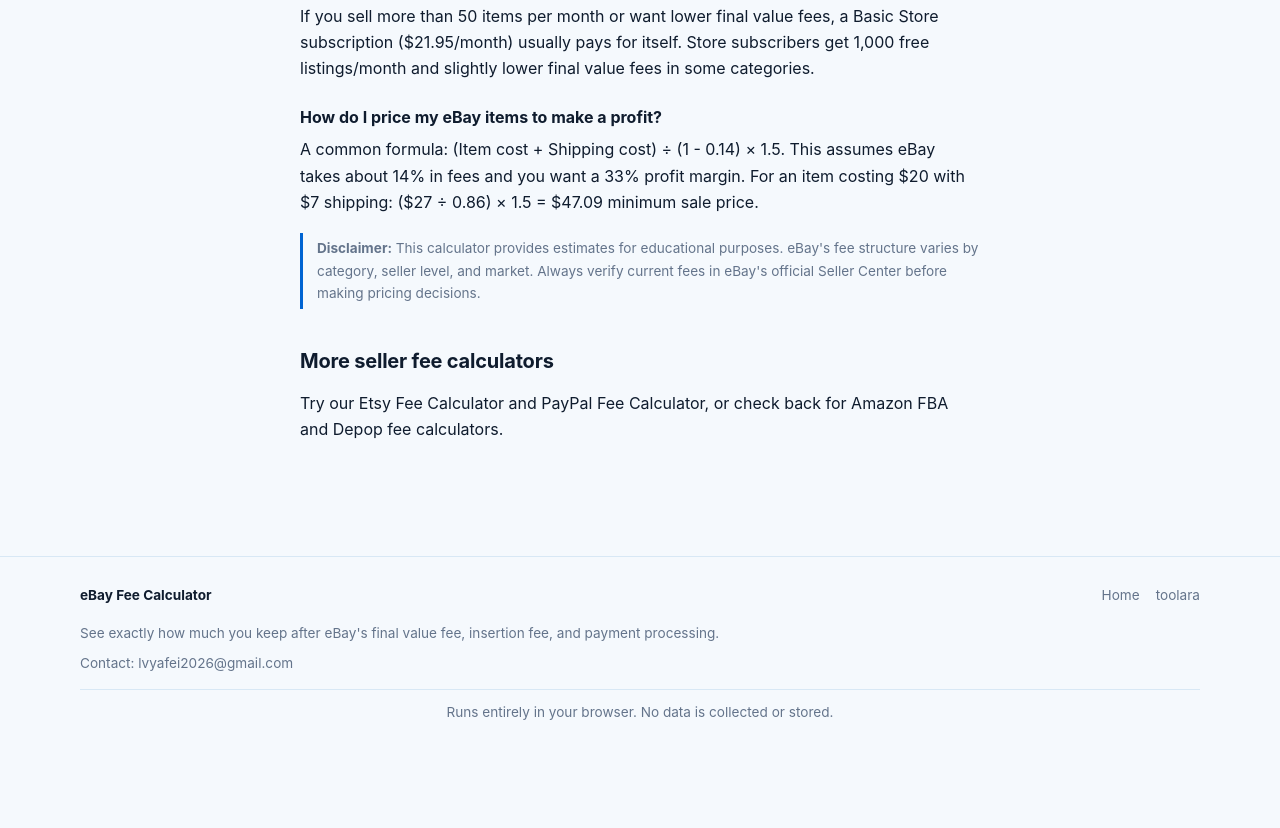
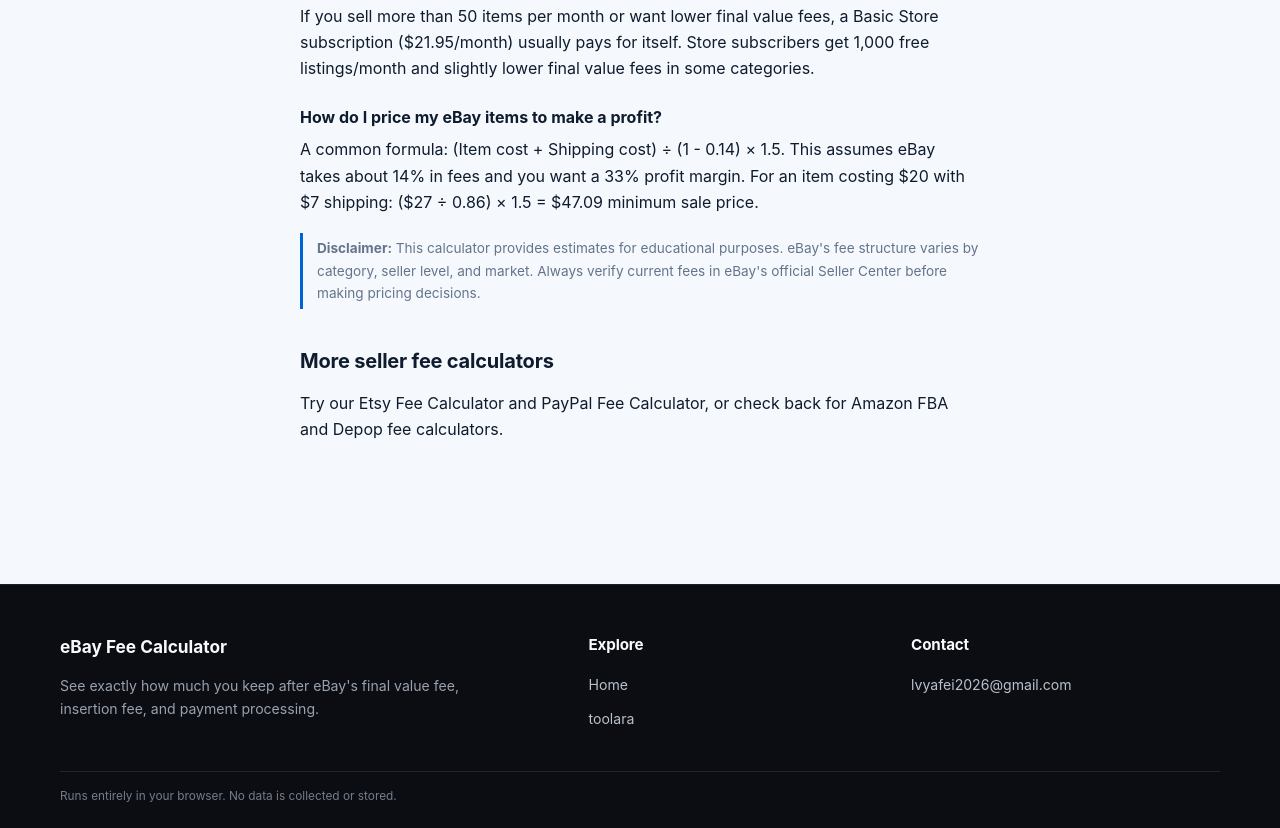
Before and after one commit to lvyafei2026-coder/ebay-fee-calculator, a plain HTML site: page index.html in a window 1280 px wide. Shown: the part 2176-3004 px from the top of the page. Before the commit the page ends 2935 px from the top, so only its background shows below. Drawn offline with Linux system fonts and the light colour scheme.

Commit message:
Use three-column site footers

```diff
--- a/css/style.css
+++ b/css/style.css
@@ -146,15 +146,17 @@
   .site-nav select { min-width: 118px; }
 }
 
-.site-footer { margin-top: 36px; padding: 28px 20px 36px; border-top: 1px solid var(--border, rgba(100,116,139,0.25)); color: var(--muted, #64748b); font-size: 0.85rem; line-height: 1.6; }
-.site-footer-inner { max-width: 1120px; margin: 0 auto; }
-.site-footer-details { text-align: left; }
-.site-footer-top { display: flex; align-items: center; justify-content: space-between; gap: 16px; flex-wrap: wrap; }
-.site-footer-brand { color: var(--text, #0f1c2e); font-weight: 700; text-decoration: none; }
-.site-footer-nav { display: flex; align-items: center; gap: 16px; flex-wrap: wrap; }
-.site-footer a { color: inherit; text-decoration: none; }
-.site-footer a:hover { color: var(--accent, #2563eb); text-decoration: underline; }
-.site-footer-description { max-width: 760px; margin: 16px 0 8px; }
-.site-footer-contact { margin: 8px 0; }
-.site-footer-privacy { margin: 14px 0 0; padding-top: 12px; border-top: 1px solid var(--border, rgba(100,116,139,0.25)); }
-@media (max-width: 560px) { .site-footer-top { align-items: flex-start; flex-direction: column; gap: 10px; } .site-footer-nav { gap: 12px; } }
+.site-footer { margin-top: 64px !important; padding: 48px 24px 22px !important; background: #0b0d12 !important; border-top: 1px solid rgba(255,255,255,0.08) !important; color: #a6adbb !important; text-align: left !important; font-size: 0.88rem !important; line-height: 1.6; }
+.site-footer-inner { max-width: 1160px; margin: 0 auto; }
+.site-footer-grid { display: grid; grid-template-columns: minmax(0, 1.4fr) minmax(150px, 0.8fr) minmax(200px, 0.9fr); gap: 48px; }
+.site-footer-column { min-width: 0; }
+.site-footer-brand { display: inline-block; color: #f8fafc !important; font-size: 1.08rem; font-weight: 700; text-decoration: none; }
+.site-footer-heading { margin: 0 0 16px !important; color: #f8fafc; font-size: 0.95rem; font-weight: 650; }
+.site-footer-description { max-width: 420px; margin: 14px 0 0 !important; color: #98a1af; }
+.site-footer-nav { display: grid; justify-items: start; gap: 10px; }
+.site-footer a { color: #b9c0cb !important; text-decoration: none; }
+.site-footer a:hover { color: #fff !important; text-decoration: underline; }
+.site-footer-contact { margin: 0 !important; color: #b9c0cb; overflow-wrap: anywhere; }
+.site-footer-bottom { margin-top: 40px; padding-top: 16px; border-top: 1px solid rgba(255,255,255,0.1); color: #747d8a; font-size: 0.74rem; line-height: 1.5; }
+.site-footer-bottom p { margin: 0; }
+@media (max-width: 720px) { .site-footer { padding: 36px 20px 20px !important; } .site-footer-grid { grid-template-columns: 1fr; gap: 28px; } .site-footer-bottom { margin-top: 28px; } } .site-footer-nav { gap: 12px; } }
--- a/index.html
+++ b/index.html
@@ -206,14 +206,16 @@
 </main>
 
 <footer class="footer site-footer">
-<div class="site-footer-inner"><div class="site-footer-details">
-<div class="site-footer-top">
-<span class="site-footer-brand" data-i18n="title">eBay Fee Calculator</span>
-<nav class="site-footer-nav" aria-label="Quick navigation"><a href="/">Home</a><a href="https://toolara.dev/">toolara</a></nav>
+<div class="site-footer-inner">
+<div class="site-footer-grid">
+<section class="site-footer-column">
+<a class="site-footer-brand" href="/"><span class="site-footer-brand" data-i18n="title">eBay Fee Calculator</span></a>
+<p class="site-footer-description" data-i18n="subtitle">See exactly how much you keep after eBay's final value fee, insertion fee, and payment processing.</p>
+</section>
+<section class="site-footer-column"><h2 class="site-footer-heading">Explore</h2><nav class="site-footer-nav" aria-label="Quick navigation"><a href="/" data-i18n="navHome">Home</a><a href="https://toolara.dev/">toolara</a></nav></section>
+<section class="site-footer-column"><h2 class="site-footer-heading">Contact</h2><a href="mailto:lvyafei2026@gmail.com">lvyafei2026@gmail.com</a></section>
 </div>
-<p class="site-footer-description" data-i18n="subtitle">See exactly how much you keep after eBay's final value fee, insertion fee, and payment processing.</p>
-<p class="site-footer-contact"><span>Contact:</span> <a href="mailto:lvyafei2026@gmail.com">lvyafei2026@gmail.com</a></p>
-</div><p class="site-footer-privacy" data-i18n="footer">Runs entirely in your browser. No data is collected or stored.</p>
+<div class="site-footer-bottom"><p class="site-footer-privacy" data-i18n="footer">Runs entirely in your browser. No data is collected or stored.</p></div>
 </div>
 </footer>
 
```
Also changed, not shown: zh/index.html (+9 -7 lines).
